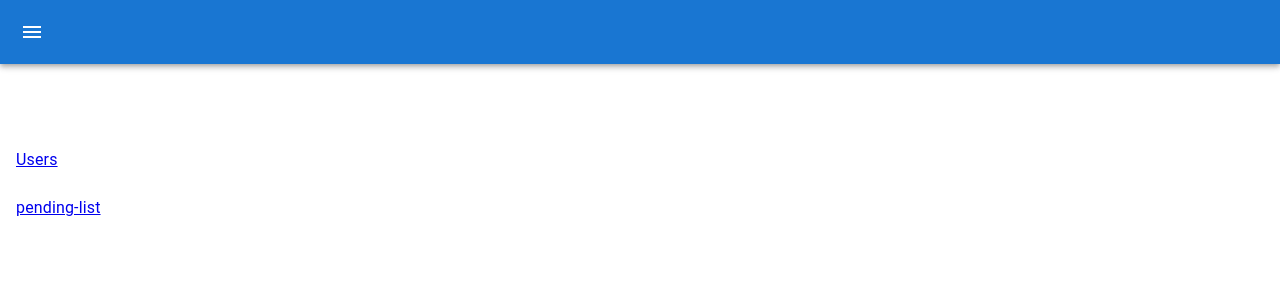
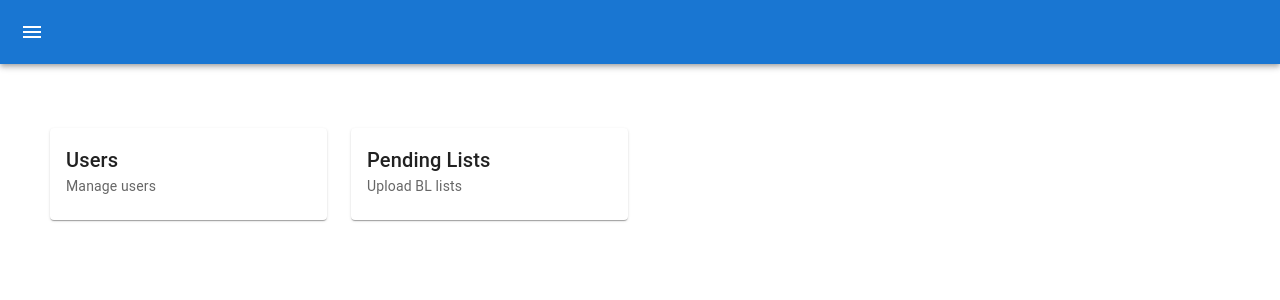
Before and after one commit to krutarth711/bina-general, a React (Create React App) app: page / in a window 1280 px wide. Shown: the top 300 px of the page. Built offline with nearby package versions, Linux system fonts and the light colour scheme; sample sign-in values are in the browser's storage.

Commit message:
grid and cards at home page

```diff
--- a/src/components/auth/Login.jsx
+++ b/src/components/auth/Login.jsx
@@ -1,6 +1,6 @@
 import { useState, useContext, useEffect } from 'react';
 
-import { TextField } from '@mui/material';
+import { TextField, Backdrop, CircularProgress } from '@mui/material';
 
 import { Component, Error, Image, LoginButton, Wrapper } from './Login.style';
 import imageUrl from '../../assets/Bina-general-trading-logo.png';
@@ -21,6 +21,7 @@ const Login = () => {
 
     const [login, setLogin] = useState(loginInitialValues);
     const [error, setError] = useState('');
+    const [openLoader, setOpenLoader] = useState(false);
 
     const { account, setAccount } = useContext(DataContext);
     const navigate = useNavigate();
@@ -37,7 +38,7 @@ const Login = () => {
 
 
     const loginUser = async () => {
-
+        setOpenLoader(true);
         const response = await API.userLogin(login);
         if (response.isSuccess) {
             console.log('response::', response);
@@ -51,7 +52,7 @@ const Login = () => {
             setAccount({ username: response.data.username, role: response.data.role })
 
             console.log('set the authentication to true::: ');
-
+            setOpenLoader(false);
             navigate('/');
         } else {
             setError('Something went wrong! Please try again.');
@@ -67,6 +68,12 @@ const Login = () => {
                 {error && <Error>{error}</Error>}
                 <LoginButton variant="contained" onClick={() => loginUser()}>Login</LoginButton>
             </Wrapper>
+            <Backdrop
+                sx={{ color: '#fff', zIndex: (theme) => theme.zIndex.drawer + 1 }}
+                open={openLoader}
+            >
+                <CircularProgress color="inherit" />
+            </Backdrop>
         </Component>
     )
 }
--- a/src/components/pages/Home.jsx
+++ b/src/components/pages/Home.jsx
@@ -2,18 +2,62 @@ import React from 'react';
 import { useContext } from 'react';
 
 import { DataContext } from '../../contexts/authContext';
-import { Box, CssBaseline, List, ListItem, ListItemText } from '@mui/material';
+import { Box, CssBaseline, Grid, List, ListItem, ListItemText, Card, CardContent, Typography } from '@mui/material';
 import { NavLink } from 'react-router-dom';
 
+// const useStyles = makeStyles((theme) => ({
+//   root: {
+//     flexGrow: 1,
+//     padding: theme.spacing(2),
+//   },
+//   card: {
+//     maxWidth: 300,
+//     margin: theme.spacing(2),
+//   },
+// }));
 
 const Home = () => {
+  // const classes = useStyles();
+
+  const tileLinks = [
+    { link: "/users", title: "Users", content: "Manage users" },
+    { link: "/pending-list", title: "Pending Lists", content: "Upload BL lists" }
+  ];
+
+  const data = [
+    { id: 1, title: 'Item 1', content: 'Content for Item 1' },
+    { id: 2, title: 'Item 2', content: 'Content for Item 2' },
+    { id: 3, title: 'Item 3', content: 'Content for Item 3' },
+    { id: 4, title: 'Item 4', content: 'Content for Item 4' },
+    // Add more items as needed
+  ];
 
   const { account } = useContext(DataContext);
 
   return (
     <div>
-      <Box sx={{ display: 'flex' }}>
-        <List>
+      <Box sx={{ display: 'flex', margin: '50px' }}>
+        <Grid container spacing={3}>
+          {tileLinks.map((item) => (
+            <Grid item xs={12} sm={6} md={3} key={item.id}>
+              <NavLink to={item.link} style={{ textDecoration: 'none' }} >
+                <Card >
+                  <CardContent>
+                    <Typography variant="h6" component="div">
+                      {item.title}
+                    </Typography>
+                    <Typography variant="body2" color="textSecondary">
+                      {item.content}
+                    </Typography>
+                  </CardContent>
+                </Card>
+              </NavLink>
+            </Grid>
+          ))}
+        </Grid>
+
+
+        {/* <List>
           <ListItem>
             <NavLink to="/users" >
               <ListItemText primary="Users" />
@@ -24,7 +68,7 @@ const Home = () => {
               <ListItemText primary="pending-list" />
             </NavLink>
           </ListItem>
-        </List>
+        </List> */}
       </Box>
     </div>
   );
```
